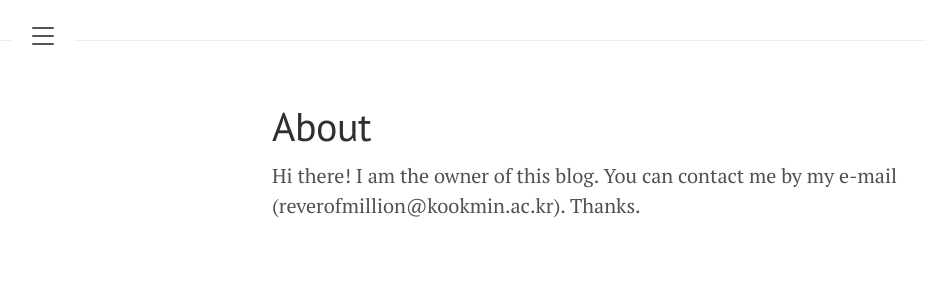
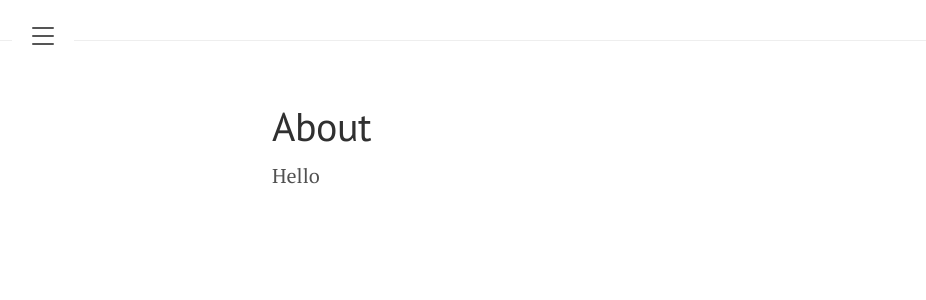
Before and after one commit to 20223146/20223146.github.io, a Jekyll site: the page built from about.md, in a window 1280 px wide. Shown: the top 300 px of the page, without its empty margins (8-934 px from the left). Built offline with Jekyll 4.4.1, drawn with Linux system fonts in a browser that asks for light colours.

Commit message:
Update about.md

```diff
--- a/about.md
+++ b/about.md
@@ -3,7 +3,4 @@ layout: page
 title: About
 ---
 
-Hi there!
-I am the owner of this blog.
-You can contact me by my e-mail (reverofmillion@kookmin.ac.kr).
-Thanks.
+Hello
```
